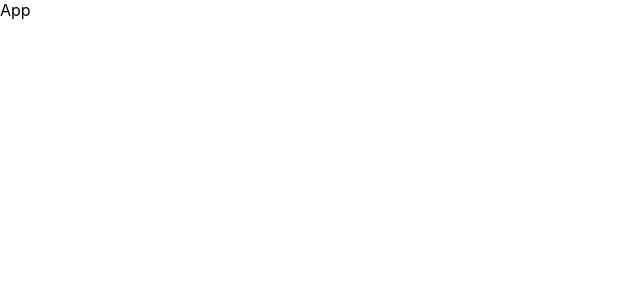
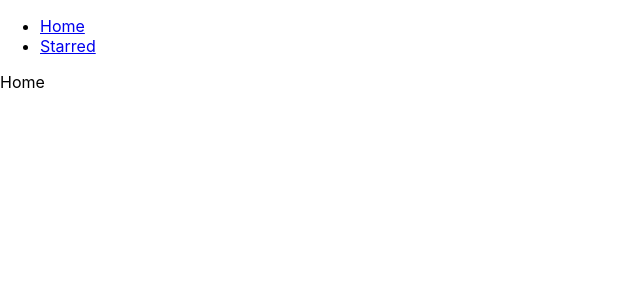
Before and after one commit to abhishekkotangale/box-office-api-project-with-starred-button, a React (Create React App) app: page / in a window 1280 px wide. Shown: the top 300 px of the page, without its empty margins (0-640 px from the left). Built offline with nearby package versions, Linux system fonts and the light colour scheme.

Commit message:
added navbar and created page component

```diff
--- a/package.json
+++ b/package.json
@@ -6,8 +6,11 @@
     "@testing-library/jest-dom": "^5.16.5",
     "@testing-library/react": "^13.4.0",
     "@testing-library/user-event": "^13.5.0",
+    "eslint-plugin-jsx-a11y": "^6.7.1",
     "react": "^18.2.0",
     "react-dom": "^18.2.0",
+    "react-router": "^6.13.0",
+    "react-router-dom": "^6.13.0",
     "react-scripts": "5.0.1",
     "web-vitals": "^2.1.4"
   },
--- a/src/App.js
+++ b/src/App.js
@@ -1,9 +1,22 @@
-import React from 'react'
+import React from 'react';
+import { Routes, Route } from 'react-router-dom';
+import Navs from './components/Navs';
+import Home from './pages/Home';
+import Starred from './pages/Starred';
 
 const App = () => {
   return (
-    <div>App</div>
-  )
+    <div>
+
+      <Navs />
+
+    <Routes>
+      <Route exact path="/" element={<Home />} />
+      <Route exact path="/starred" element={<Starred />} />
+      <Route path='*' element={<div>This is 404 page</div>} />
+    </Routes>
+    </div>
+  );
 }
 
-export default App
+export default App;
--- /dev/null
+++ b/src/components/Navs.js
@@ -0,0 +1,22 @@
+import React from 'react'
+import {Link} from 'react-router-dom';
+
+const LINKS = [
+    {to: '/' , text:'Home'},
+    {to: '/starred' , text:'Starred'}
+];
+const Navs = () => {
+  return (
+    <div>
+        <ul>
+            {LINKS.map(item => (
+                <li key={item.to}>
+                    <Link to={item.to}>{item.text}</Link>
+                </li>
+            ))}
+        </ul>
+    </div>
+  )
+}
+
+export default Navs
--- a/src/index.js
+++ b/src/index.js
@@ -1,14 +1,15 @@
 import React from 'react';
 import ReactDOM from 'react-dom/client';
+import {BrowserRouter} from 'react-router-dom';
 import './index.css';
 import App from './App';
 import reportWebVitals from './reportWebVitals';
 
 const root = ReactDOM.createRoot(document.getElementById('root'));
 root.render(
-  <React.StrictMode>
+  <BrowserRouter>
     <App />
-  </React.StrictMode>
+  </BrowserRouter>
 );
 
 // If you want to start measuring performance in your app, pass a function
--- /dev/null
+++ b/src/pages/Home.js
@@ -0,0 +1,9 @@
+import React from 'react'
+
+const Home = () => {
+  return (
+    <div>Home</div>
+  )
+}
+
+export default Home
--- /dev/null
+++ b/src/pages/Starred.js
@@ -0,0 +1,9 @@
+import React from 'react'
+
+const Starred = () => {
+  return (
+    <h1>This is Starred</h1>
+  )
+}
+
+export default Starred
```
Also changed, not shown: 2 other files (tests, documents, lock files or other folders).
